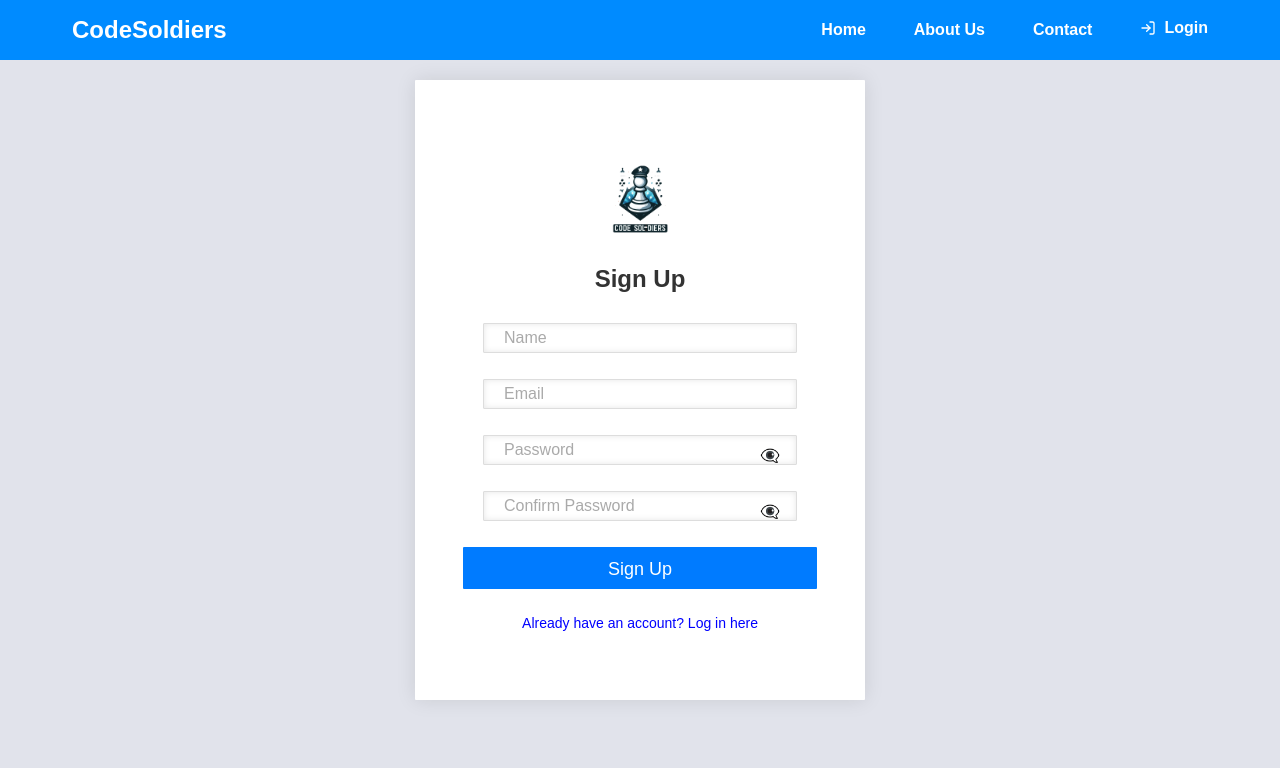
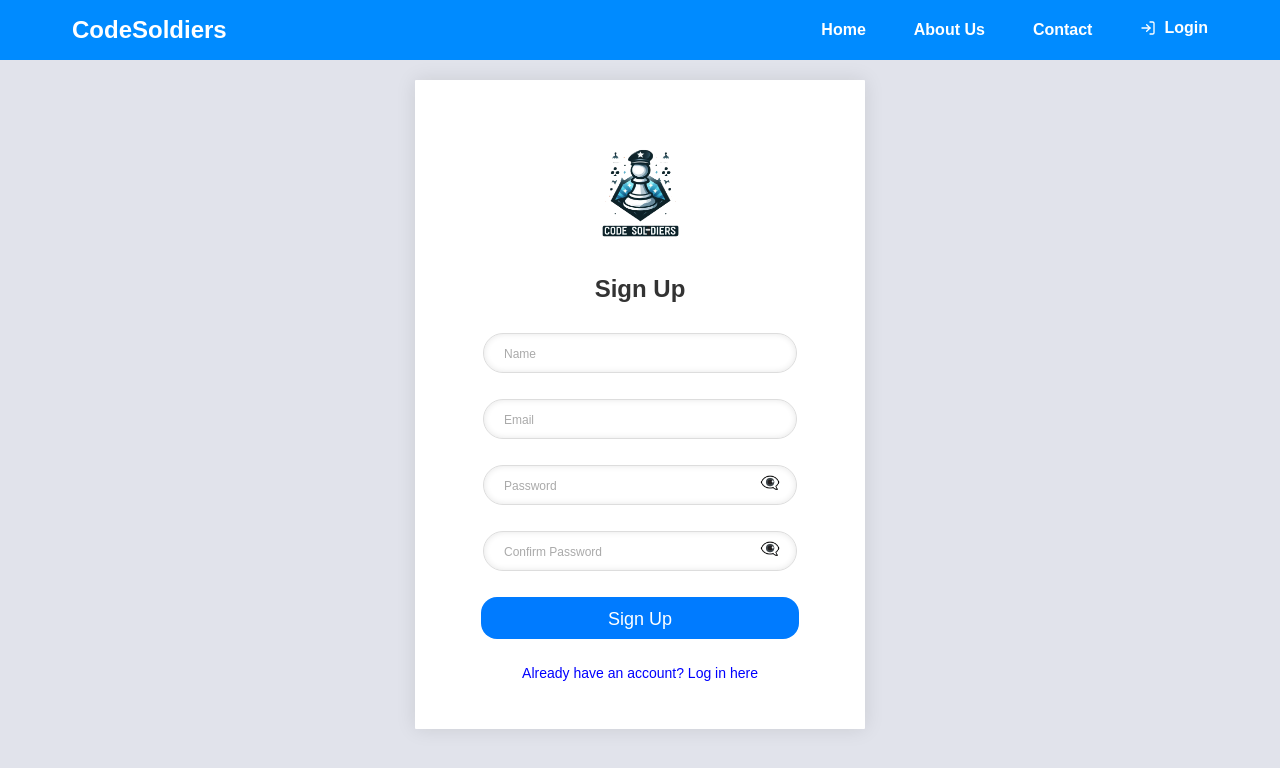
Before and after one commit to ShasankKasi/Code-Soldiers, a React (Vite) app in the folder frontend/: page /signup in a window 1280 px wide. Shown: the top 768 px of the page. Built offline with nearby package versions, Linux system fonts and the light colour scheme.

Commit message:
Updated UI

```diff
--- a/frontend/components/Forgot.css
+++ b/frontend/components/Forgot.css
@@ -2,11 +2,18 @@
   display: flex;
   justify-content: center;
   align-items: center;
-  min-height: 90vh;
-  background: linear-gradient(135deg, #007bff, #6a11cb);
+  /* min-height: 90vh; */
+  /* background: linear-gradient(135deg, #eff1f0, #6a11cb); */
   padding: 20px;
 }
 
+.profile-icon {
+  height: 150px; /* Reduced from 150px to save space */
+  width: 180px;
+  border-radius: 90%;
+  display: block;
+  margin: 0 auto 1px auto;
+}
 .card {
   width: 100%;
   max-width: 420px;
--- a/frontend/components/Forgot.jsx
+++ b/frontend/components/Forgot.jsx
@@ -71,7 +71,10 @@ export default function Forgot() {
   return (
     <div>
       <Homebar />
+                <img src="/logo.png" alt="Logo" className="profile-icon" />
+
       <div className="forgot-container">
+
         <div className="card">
           {/* Step indicator */}
           <div className="steps">
--- a/frontend/components/Login.css
+++ b/frontend/components/Login.css
@@ -61,7 +61,7 @@ form {
 
 .input-container {
   position: relative;
-  width: 100%;
+  width: 118%;
   margin-bottom: 16px;
 }
 
@@ -132,7 +132,7 @@ input {
 }
 
 button {
-  width: 100%;
+  width: 110%;
   height: 42px;
   border-radius: 20px;
   background-color: #007bff;
@@ -149,6 +149,7 @@ button:hover {
 
 .login-button {
   margin-top: 16px;
+  margin-left: 29px;
 }
 
 .link {
@@ -174,6 +175,8 @@ a:hover {
   text-decoration: underline;
   padding: 6px;
   font: inherit;
+  margin-left: 29px;
+  width: 100%;
 }
 
 .link-button:hover {
--- a/frontend/components/Login.jsx
+++ b/frontend/components/Login.jsx
@@ -18,9 +18,7 @@ export default function Login() {
     e.preventDefault();
 
     try {
-      // console.log("Submitting login with:", { email, password });
       const response = await api.post("/api/auth/login", { email, password });
-      // console.log("Login response:", response.data);
       if (response.data.status === "success" || response.data.status === "admin") {
         const { token, email, name } = response.data;
 
--- a/frontend/components/signup.css
+++ b/frontend/components/signup.css
@@ -29,8 +29,8 @@ body {
 }
 
 .profile-icon {
-  height: 100px; /* Reduced from 150px to save space */
-  width: 100px;
+  height: 130px; /* Reduced from 150px to save space */
+  width: 140px;
   border-radius: 50%;
 }
 
@@ -46,27 +46,29 @@ form {
 
 .input-field {
   width: calc(100% - 40px);
-  height: 30px;
-  border-radius: 1px;
+  height: 40px;                 /* ⬅️ taller input */
+  border-radius: 25px;          /* keep them curved */
   box-shadow: inset 0px 0px 6px rgba(0, 0, 0, 0.1);
   border: 1px solid #ddd;
   outline: none;
   background-color: #fff;
   margin-bottom: 16px;
-  padding-left: 20px;
-  padding-right: 20px;
+
+  padding: 10px 20px;           /* ⬅️ adds top/bottom padding */
   font-size: 16px;
   box-sizing: border-box;
 }
 
+
 .input-field::placeholder {
   color: #aaa;
+  font-size: 12px;
 }
 
 .submit-button {
-  width: 100%;
+  width: 90%;
   height: 42px;
-  border-radius: 1px;
+  border-radius: 16px;
   background-color: #007bff;
   color: white;
   font-size: 18px;
@@ -114,7 +116,7 @@ form {
 .toggle-password-signup {
   position: absolute;
   right: 35px;
-  top: 50%;
+  top: 35%;
   transform: translateY(-50%);
   background: none;
   border: none;
```
Also changed, not shown: 1 other file (tests, documents, lock files or other folders).
